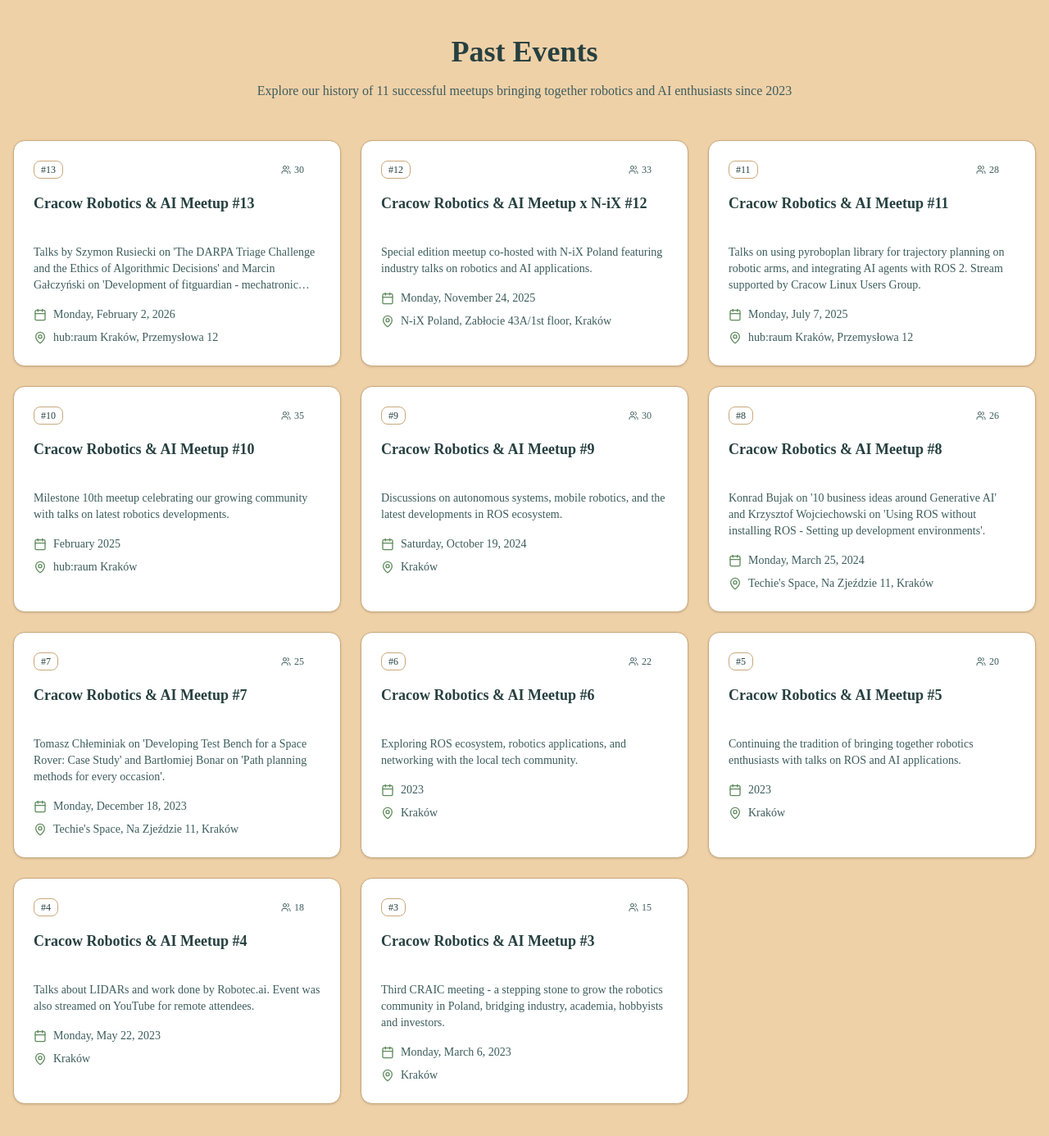
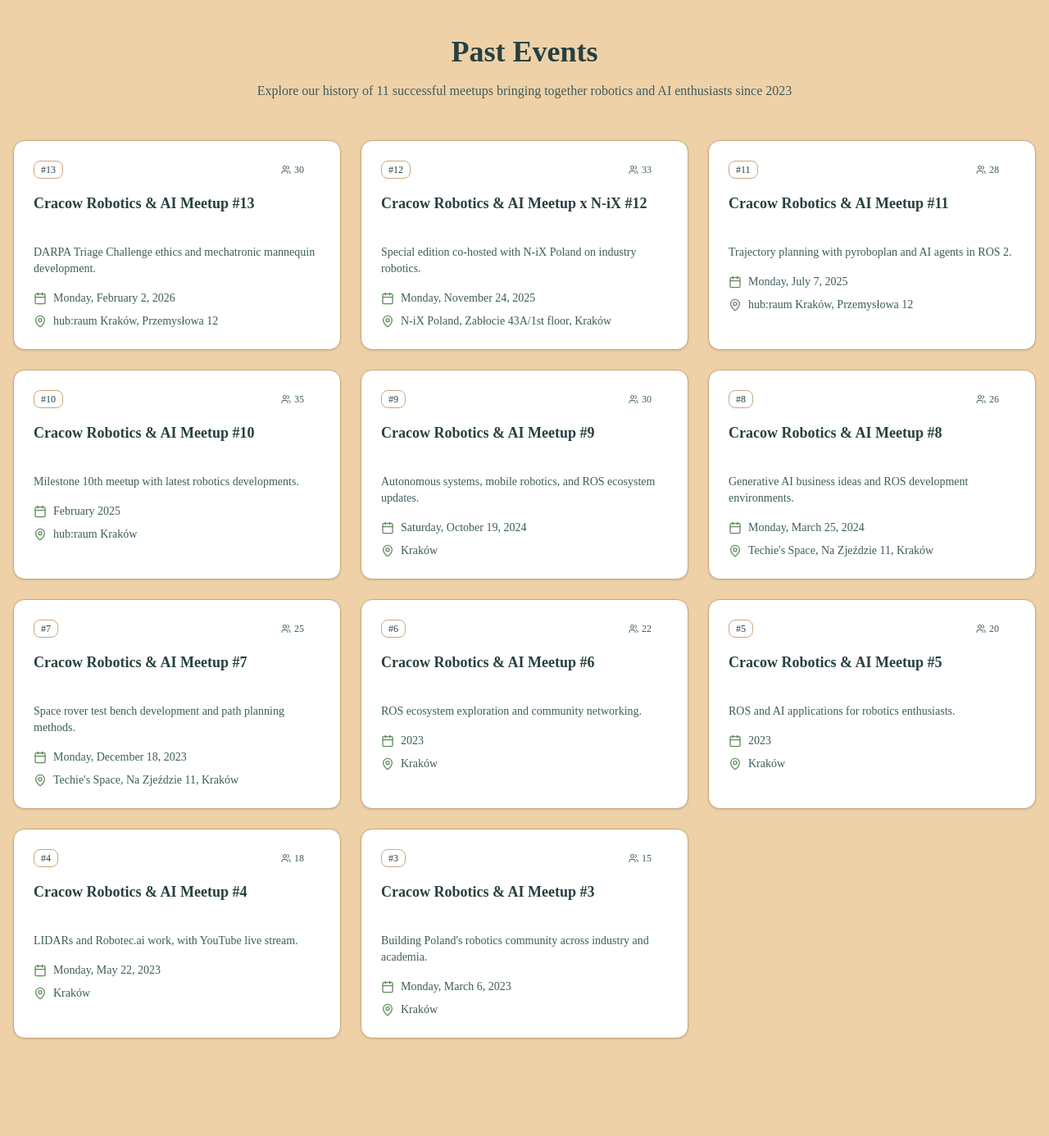
Before and after one commit to Cracow-Robotics-AI-Club/website, a Next.js app: page / in a window 1280 px wide. Shown: the part 1677-3063 px from the top of the page at 82% size. Built offline with nearby package versions, Linux system fonts and the light colour scheme.

Commit message:
feat: simplify event descriptions to one-line summaries\n\nFocus on key topics for better readability and scanning.

```diff
--- a/components/events-section.tsx
+++ b/components/events-section.tsx
@@ -10,7 +10,7 @@ const pastEvents = [
     date: "Monday, February 2, 2026",
     venue: "hub:raum Kraków, Przemysłowa 12",
     attendees: 30,
-    description: "Talks by Szymon Rusiecki on 'The DARPA Triage Challenge and the Ethics of Algorithmic Decisions' and Marcin Gałczyński on 'Development of fitguardian - mechatronic mannequin'.",
+    description: "DARPA Triage Challenge ethics and mechatronic mannequin development.",
     url: "https://www.meetup.com/cracow-robotics-ai-club/events/",
   },
   {
@@ -19,7 +19,7 @@ const pastEvents = [
     date: "Monday, November 24, 2025",
     venue: "N-iX Poland, Zabłocie 43A/1st floor, Kraków",
     attendees: 33,
-    description: "Special edition meetup co-hosted with N-iX Poland featuring industry talks on robotics and AI applications.",
+    description: "Special edition co-hosted with N-iX Poland on industry robotics.",
     url: "https://www.meetup.com/cracow-robotics-ai-club/events/",
   },
   {
@@ -28,7 +28,7 @@ const pastEvents = [
     date: "Monday, July 7, 2025",
     venue: "hub:raum Kraków, Przemysłowa 12",
     attendees: 28,
-    description: "Talks on using pyroboplan library for trajectory planning on robotic arms, and integrating AI agents with ROS 2. Stream supported by Cracow Linux Users Group.",
+    description: "Trajectory planning with pyroboplan and AI agents in ROS 2.",
     url: "https://www.meetup.com/cracow-robotics-ai-club/events/",
   },
   {
@@ -37,7 +37,7 @@ const pastEvents = [
     date: "February 2025",
     venue: "hub:raum Kraków",
     attendees: 35,
-    description: "Milestone 10th meetup celebrating our growing community with talks on latest robotics developments.",
+    description: "Milestone 10th meetup with latest robotics developments.",
     url: "https://www.meetup.com/cracow-robotics-ai-club/events/",
   },
   {
@@ -46,7 +46,7 @@ const pastEvents = [
     date: "Saturday, October 19, 2024",
     venue: "Kraków",
     attendees: 30,
-    description: "Discussions on autonomous systems, mobile robotics, and the latest developments in ROS ecosystem.",
+    description: "Autonomous systems, mobile robotics, and ROS ecosystem updates.",
     url: "https://www.meetup.com/cracow-robotics-ai-club/events/",
   },
   {
@@ -55,7 +55,7 @@ const pastEvents = [
     date: "Monday, March 25, 2024",
     venue: "Techie's Space, Na Zjeździe 11, Kraków",
     attendees: 26,
-    description: "Konrad Bujak on '10 business ideas around Generative AI' and Krzysztof Wojciechowski on 'Using ROS without installing ROS - Setting up development environments'.",
+    description: "Generative AI business ideas and ROS development environments.",
     url: "https://www.meetup.com/cracow-robotics-ai-club/events/",
   },
   {
@@ -64,7 +64,7 @@ const pastEvents = [
     date: "Monday, December 18, 2023",
     venue: "Techie's Space, Na Zjeździe 11, Kraków",
     attendees: 25,
-    description: "Tomasz Chłeminiak on 'Developing Test Bench for a Space Rover: Case Study' and Bartłomiej Bonar on 'Path planning methods for every occasion'.",
+    description: "Space rover test bench development and path planning methods.",
     url: "https://www.meetup.com/cracow-robotics-ai-club/events/",
   },
   {
@@ -73,7 +73,7 @@ const pastEvents = [
     date: "2023",
     venue: "Kraków",
     attendees: 22,
-    description: "Exploring ROS ecosystem, robotics applications, and networking with the local tech community.",
+    description: "ROS ecosystem exploration and community networking.",
     url: "https://www.meetup.com/cracow-robotics-ai-club/events/",
   },
   {
@@ -82,7 +82,7 @@ const pastEvents = [
     date: "2023",
     venue: "Kraków",
     attendees: 20,
-    description: "Continuing the tradition of bringing together robotics enthusiasts with talks on ROS and AI applications.",
+    description: "ROS and AI applications for robotics enthusiasts.",
     url: "https://www.meetup.com/cracow-robotics-ai-club/events/",
   },
   {
@@ -91,7 +91,7 @@ const pastEvents = [
     date: "Monday, May 22, 2023",
     venue: "Kraków",
     attendees: 18,
-    description: "Talks about LIDARs and work done by Robotec.ai. Event was also streamed on YouTube for remote attendees.",
+    description: "LIDARs and Robotec.ai work, with YouTube live stream.",
     url: "https://www.meetup.com/cracow-robotics-ai-club/events/",
   },
   {
@@ -100,7 +100,7 @@ const pastEvents = [
     date: "Monday, March 6, 2023",
     venue: "Kraków",
     attendees: 15,
-    description: "Third CRAIC meeting - a stepping stone to grow the robotics community in Poland, bridging industry, academia, hobbyists and investors.",
+    description: "Building Poland's robotics community across industry and academia.",
     url: "https://www.meetup.com/cracow-robotics-ai-club/events/",
   },
 ]
```
